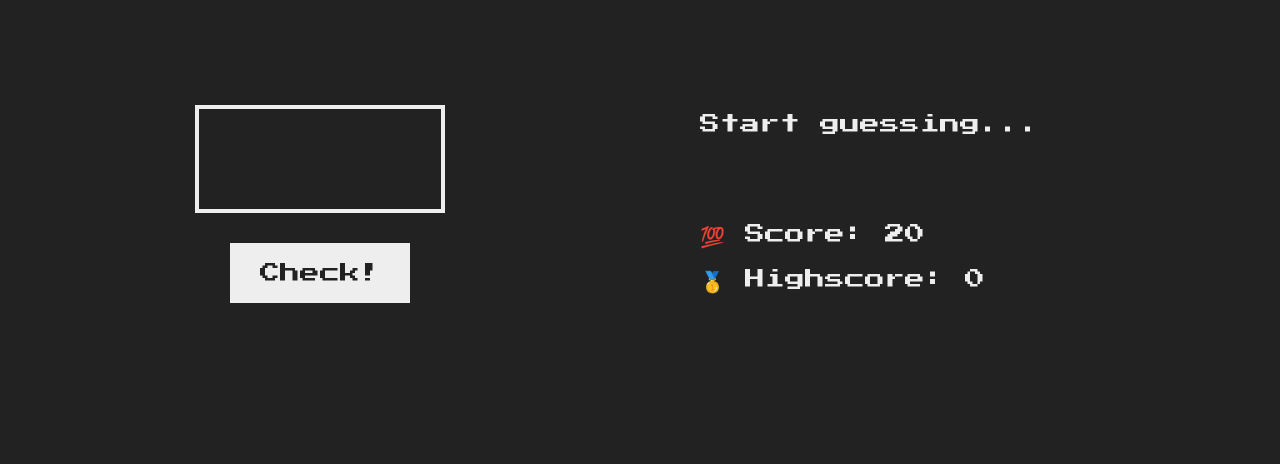
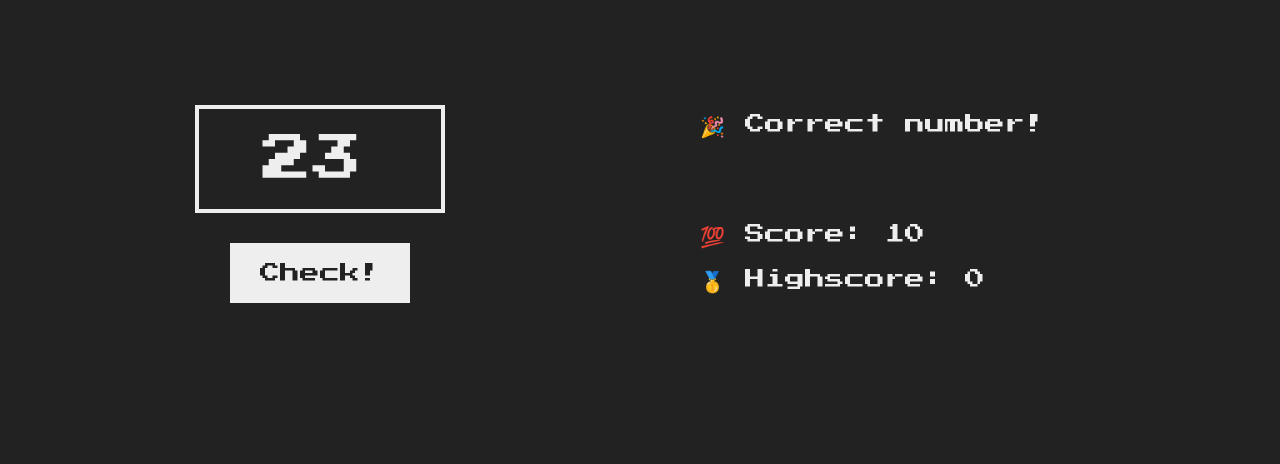
Before and after one commit to Jay-D7/javascript-improve_and_games, a plain HTML site: page 05-Guess-My-Number/starter/index.html in a window 1280 px wide. Shown: the part 336-800 px from the top of the page. Drawn offline with Linux system fonts and the light colour scheme.

Commit message:
#quess-number fix main file & create upgrade file

```diff
--- a/05-Guess-My-Number/starter/index.html
+++ b/05-Guess-My-Number/starter/index.html
@@ -1,6 +1,5 @@
 <!DOCTYPE html>
 <html lang="en">
-
   <head>
     <meta charset="UTF-8" />
     <meta name="viewport" content="width=device-width, initial-scale=1.0" />
@@ -29,7 +28,7 @@
         </p>
       </section>
     </main>
-  <script src="script.js"></script>
+    <!-- <script src="script.js"></script> -->
+    <script src="script_upgrade.js"></script>
   </body>
-
 </html>
--- a/05-Guess-My-Number/starter/script.js
+++ b/05-Guess-My-Number/starter/script.js
@@ -35,7 +35,6 @@ document.querySelector('.check').addEventListener('click', function () {
   // When there is no input
   if (!guess) {
     displayMessage('⛔️ No number');
-    s;
     // When players wins
   } else if (guess === secretNumber) {
     displayMessage('🎉 Correct number!');
--- /dev/null
+++ b/05-Guess-My-Number/starter/script_upgrade.js
@@ -0,0 +1,10 @@
+'use strict';
+
+console.log(document.querySelector('.message').textContent);
+document.querySelector('.message').textContent = '🎉 Correct number!';
+
+document.querySelector('.number').textContent = 13;
+document.querySelector('.score').textContent = 10;
+
+document.querySelector('.guess').value = 23;
+console.log(document.querySelector('.guess').value);
```
Lines whose indentation alone changed are shown as unchanged.
